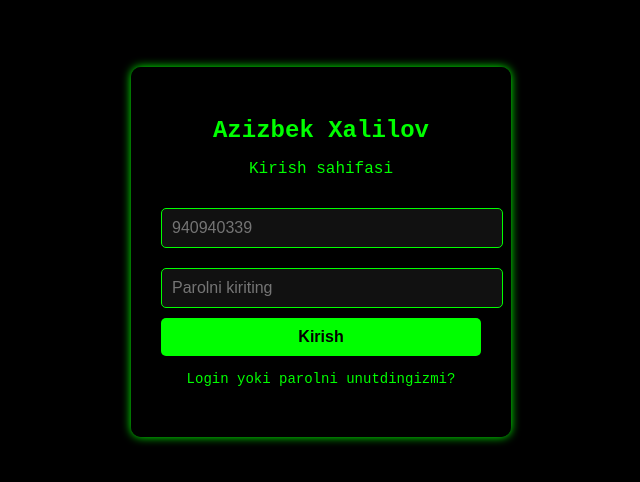
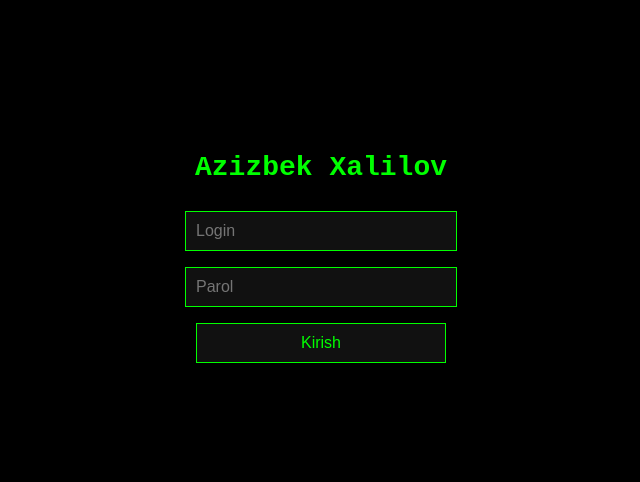
Before and after one commit to azizbekxalilov/azizbekxalilov.github.io, a plain HTML site: page index.html in a window 1280 px wide. Shown: the part 148-630 px from the top of the page, without its empty margins (319-959 px from the left). Drawn offline with Linux system fonts and the light colour scheme.

Commit message:
Add files via upload

```diff
--- a/index.html
+++ b/index.html
@@ -3,117 +3,82 @@
 <head>
   <meta charset="UTF-8" />
   <meta name="viewport" content="width=device-width, initial-scale=1.0" />
-  <title>TechPoint Login</title>
+  <title>TANLANG</title>
   <style>
-    html, body {
-      height: 100%;
+    body {
       margin: 0;
-      padding: 0;
       background-color: #000;
       font-family: monospace;
+      color: #00ff00;
       display: flex;
+      flex-direction: column;
       align-items: center;
       justify-content: center;
+      min-height: 100vh;
+    }
+    h1 {
+      font-size: 28px;
+      margin-bottom: 20px;
+    }
+    input, button {
+      margin: 8px;
+      padding: 10px;
+      font-size: 16px;
+      background-color: #111;
       color: #00ff00;
+      border: 1px solid #00ff00;
+      width: 250px;
     }
-
-    .login-box {
-      background-color: rgba(0, 0, 0, 0.85);
-      padding: 30px;
-      border-radius: 10px;
+    .section {
+      width: 300px;
+      padding: 15px;
+      margin: 10px;
+      background-color: #111;
+      border: 2px solid #00ff00;
+      border-radius: 8px;
       text-align: center;
-      width: 320px;
-      box-shadow: 0 0 10px #00ff00;
+      font-size: 18px;
+      cursor: pointer;
+      transition: background-color 0.3s;
     }
-
-    .login-box h2 {
-      font-size: 24px;
-      margin-bottom: 5px;
-    }
-
-    .login-box p {
-      font-size: 16px;
-      margin-bottom: 20px;
-      color: #00ff00;
-    }
-
-    .login-box input {
-      width: 100%;
-      padding: 10px;
-      margin: 10px 0;
-      background-color: #111;
-      border: 1px solid #00ff00;
-      color: #00ff00;
-      border-radius: 5px;
-      font-size: 16px;
-    }
-
-    .login-box button {
-      width: 100%;
-      padding: 10px;
+    .section:hover {
       background-color: #00ff00;
       color: #000;
-      border: none;
-      border-radius: 5px;
-      font-size: 16px;
-      font-weight: bold;
-      cursor: pointer;
     }
-
-    .login-box .forgot {
-      margin-top: 15px;
-      font-size: 14px;
-      color: #00ff00;
-      cursor: pointer;
-    }
-
-    .login-box .forgot:hover {
-      text-decoration: underline;
+    #dashboard {
+      display: none;
+      margin-top: 30px;
     }
   </style>
 </head>
+<body>
+  <h1>Azizbek Xalilov</h1>
 
-<body>
-  <div class="login-box">
-    <h2>Azizbek Xalilov</h2>
-    <p>Kirish sahifasi</p>
+  <input type="text" id="username" placeholder="Login" />
+  <input type="password" id="password" placeholder="Parol" />
+  <button onclick="checkLogin()">Kirish</button>
 
-    <input id="phoneInput" type="text" placeholder="940940339" />
-    <input id="passwordInput" type="password" placeholder="Parolni kiriting" />
-
-    <button id="loginButton" onclick="checkLogin()">Kirish</button>
-
-    <p id="errorMsg" class="forgot" style="display: none;">
-      ❌ Noto‘g‘ri login yoki parol. 10 soniyadan keyin qayta urinib ko‘ring.
-    </p>
-
-    <p class="forgot">Login yoki parolni unutdingizmi?</p>
+  <div id="dashboard">
+    <div class="section">📁 Fayllar</div>
+    <div class="section">🖼️ Rasmlar</div>
+    <div class="section">🎥 Videolar</div>
+    <div class="section">📚 Parollar</div>
   </div>
 
   <script>
     function checkLogin() {
-      const phone = document.getElementById("phoneInput").value.trim();
-      const password = document.getElementById("passwordInput").value.trim();
-      const errorMsg = document.getElementById("errorMsg");
-      const loginButton = document.getElementById("loginButton");
+      const username = document.getElementById("username").value;
+      const password = document.getElementById("password").value;
+      const dashboard = document.getElementById("dashboard");
 
-      const correctPhone = "940940339";
-      const correctPassword = "1A8LF52G";
-
-      if (phone === correctPhone && password === correctPassword) {
-        window.location.href = "dashboard.html";
+      if (username === "admin" && password === "1A8LF52G") {
+        dashboard.style.display = "block";
+        document.getElementById("username").style.display = "none";
+        document.getElementById("password").style.display = "none";
+        document.querySelector("button").style.display = "none";
       } else {
-        errorMsg.style.display = "block";
-        loginButton.disabled = true;
-        loginButton.innerText = "Kutib turing...";
-
-        setTimeout(() => {
-          errorMsg.style.display = "none";
-          document.getElementById("phoneInput").value = "";
-          document.getElementById("passwordInput").value = "";
-          loginButton.disabled = false;
-          loginButton.innerText = "Kirish";
-        }, 10000);
+        // noto‘g‘ri kirilsa — Instagramga yo‘naltir
+        window.location.href = "https://www.instagram.com/azizbekxalilov_";
       }
     }
   </script>
```
